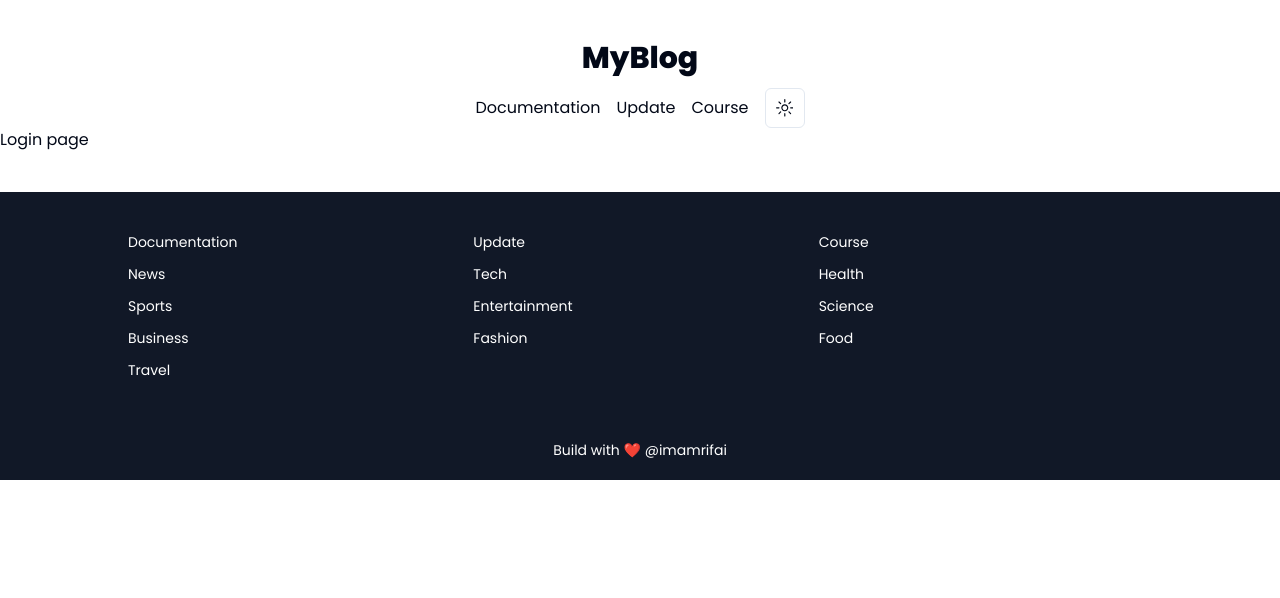
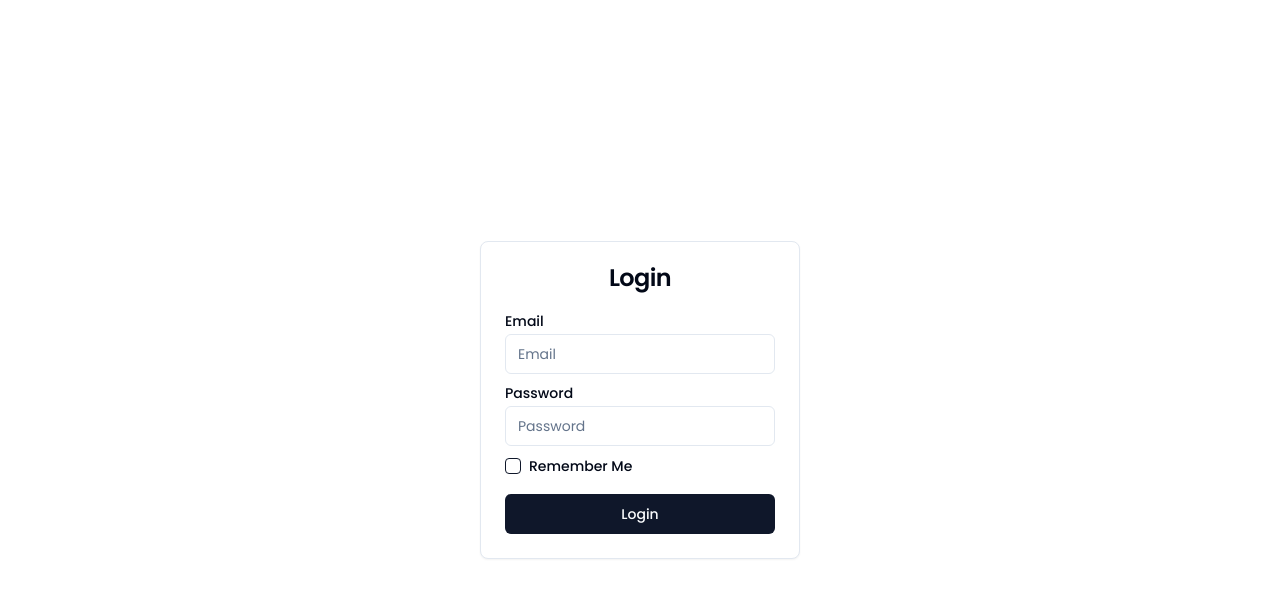
Before and after one commit to mohimamrifai/myblog, a Next.js app in the folder fe/: page /login in a window 1280 px wide. Shown: the top 598 px of the page. Built offline with nearby package versions, Linux system fonts and the light colour scheme.

Commit message:
add (fe): create login form

```diff
--- a/fe/app/(auth)/login/page.tsx
+++ b/fe/app/(auth)/login/page.tsx
@@ -1,7 +1,33 @@
-import React from 'react'
+import Field from "@/components/Field";
+import { Button } from "@/components/ui/button";
+import { Card, CardContent, CardHeader, CardTitle } from "@/components/ui/card";
+import { Checkbox } from "@/components/ui/checkbox";
+import { Input } from "@/components/ui/input";
+import { Label } from "@/components/ui/label";
+import React from "react";
 
 export default function Page() {
   return (
-    <div>Login page</div>
-  )
+    <div className="w-full h-screen flex items-center justify-center">
+      <Card className="w-3/12">
+        <CardHeader>
+          <CardTitle className="text-center">Login</CardTitle>
+        </CardHeader>
+        <CardContent>
+          <Field label="Email" type="email" placeholder="Email" htmlFor="email" className="mb-3"  />
+          <Field label="Password" type="password" placeholder="Password" htmlFor="password" className="mb-3"  />
+          <div className="flex items-center space-x-2 mb-5">
+            <Checkbox id="remember" />
+            <label
+              htmlFor="remember"
+              className="text-sm font-medium leading-none peer-disabled:cursor-not-allowed peer-disabled:opacity-70"
+            >
+              Remember Me
+            </label>
+          </div>
+          <Button className="w-full">Login</Button>
+        </CardContent>
+      </Card>
+    </div>
+  );
 }
--- a/fe/app/layout.tsx
+++ b/fe/app/layout.tsx
@@ -1,8 +1,6 @@
 import type { Metadata } from "next";
 import { Poppins } from "next/font/google";
 import "./globals.css";
-import Footer from "@/components/footer";
-import Navbar from "@/components/navbar";
 import { ThemeProvider } from "@/components/theme-provider";
 
 const poppins = Poppins({
@@ -29,9 +27,7 @@
           enableSystem
           disableTransitionOnChange
         >
-          <Navbar />
           {children}
-          <Footer />
         </ThemeProvider>
       </body>
     </html>
--- a/fe/app/page.tsx
+++ b/fe/app/page.tsx
@@ -1,18 +1,29 @@
 import BlogPostList from "@/components/blog-post-list";
 import CategoryList from "@/components/category-list";
+import Footer from "@/components/footer";
+import Navbar from "@/components/navbar";
 import SearchInput from "@/components/search-input";
 import SubscribeForm from "@/components/subscribe-form";
-import { Post } from "@/lib/definitions";
 import getAllPost from "@/lib/get-all-post";
 
 export default async function Home() {
-  const datas = await getAllPost()
+  const datas = await getAllPost();
   return (
-    <main className="px-[8%]">
-      <SearchInput />
-      <CategoryList />
-      {datas ? <BlogPostList datas={datas.data} /> : <p className="text-red-400 text-center mt-5">Kesalahan mengambil data</p>}
-      <SubscribeForm />
-    </main>
+    <>
+      <Navbar />
+      <main className="px-[8%]">
+        <SearchInput />
+        <CategoryList />
+        {datas ? (
+          <BlogPostList datas={datas.data} />
+        ) : (
+          <p className="text-red-400 text-center mt-5">
+            Kesalahan mengambil data
+          </p>
+        )}
+        <SubscribeForm />
+      </main>
+      <Footer />
+    </>
   );
 }
--- /dev/null
+++ b/fe/components/Field.tsx
@@ -0,0 +1,27 @@
+import React from "react";
+import { Input } from "@/components/ui/input";
+import { Label } from "@/components/ui/label";
+import { cn } from "@/lib/utils";
+
+type FieldProps = {
+  label: string;
+  placeholder: string;
+  htmlFor: string;
+  type: string;
+  className: string;
+};
+
+export default function Field({
+  label,
+  placeholder,
+  htmlFor,
+  type,
+  className,
+}: FieldProps) {
+  return (
+    <div className={cn(className, "grid w-full max-w-sm items-center gap-1.5")}>
+      <Label htmlFor={htmlFor}>{label}</Label>
+      <Input type={type} id={htmlFor} placeholder={placeholder} />
+    </div>
+  );
+}
--- /dev/null
+++ b/fe/components/ui/card.tsx
@@ -0,0 +1,79 @@
+import * as React from "react"
+
+import { cn } from "@/lib/utils"
+
+const Card = React.forwardRef<
+  HTMLDivElement,
+  React.HTMLAttributes<HTMLDivElement>
+>(({ className, ...props }, ref) => (
+  <div
+    ref={ref}
+    className={cn(
+      "rounded-lg border bg-card text-card-foreground shadow-sm",
+      className
+    )}
+    {...props}
+  />
+))
+Card.displayName = "Card"
+
+const CardHeader = React.forwardRef<
+  HTMLDivElement,
+  React.HTMLAttributes<HTMLDivElement>
+>(({ className, ...props }, ref) => (
+  <div
+    ref={ref}
+    className={cn("flex flex-col space-y-1.5 p-6", className)}
+    {...props}
+  />
+))
+CardHeader.displayName = "CardHeader"
+
+const CardTitle = React.forwardRef<
+  HTMLParagraphElement,
+  React.HTMLAttributes<HTMLHeadingElement>
+>(({ className, ...props }, ref) => (
+  <h3
+    ref={ref}
+    className={cn(
+      "text-2xl font-semibold leading-none tracking-tight",
+      className
+    )}
+    {...props}
+  />
+))
+CardTitle.displayName = "CardTitle"
+
+const CardDescription = React.forwardRef<
+  HTMLParagraphElement,
+  React.HTMLAttributes<HTMLParagraphElement>
+>(({ className, ...props }, ref) => (
+  <p
+    ref={ref}
+    className={cn("text-sm text-muted-foreground", className)}
+    {...props}
+  />
+))
+CardDescription.displayName = "CardDescription"
+
+const CardContent = React.forwardRef<
+  HTMLDivElement,
+  React.HTMLAttributes<HTMLDivElement>
+>(({ className, ...props }, ref) => (
+  <div ref={ref} className={cn("p-6 pt-0", className)} {...props} />
+))
+CardContent.displayName = "CardContent"
+
+const CardFooter = React.forwardRef<
+  HTMLDivElement,
+  React.HTMLAttributes<HTMLDivElement>
+>(({ className, ...props }, ref) => (
+  <div
+    ref={ref}
+    className={cn("flex items-center p-6 pt-0", className)}
+    {...props}
+  />
+))
+CardFooter.displayName = "CardFooter"
+
+export { Card, CardHeader, CardFooter, CardTitle, CardDescription, CardContent }
--- /dev/null
+++ b/fe/components/ui/checkbox.tsx
@@ -0,0 +1,30 @@
+"use client"
+
+import * as React from "react"
+import * as CheckboxPrimitive from "@radix-ui/react-checkbox"
+import { Check } from "lucide-react"
+
+import { cn } from "@/lib/utils"
+
+const Checkbox = React.forwardRef<
+  React.ElementRef<typeof CheckboxPrimitive.Root>,
+  React.ComponentPropsWithoutRef<typeof CheckboxPrimitive.Root>
+>(({ className, ...props }, ref) => (
+  <CheckboxPrimitive.Root
+    ref={ref}
+    className={cn(
+      "peer h-4 w-4 shrink-0 rounded-sm border border-primary ring-offset-background focus-visible:outline-none focus-visible:ring-2 focus-visible:ring-ring focus-visible:ring-offset-2 disabled:cursor-not-allowed disabled:opacity-50 data-[state=checked]:bg-primary data-[state=checked]:text-primary-foreground",
+      className
+    )}
+    {...props}
+  >
+    <CheckboxPrimitive.Indicator
+      className={cn("flex items-center justify-center text-current")}
+    >
+      <Check className="h-4 w-4" />
+    </CheckboxPrimitive.Indicator>
+  </CheckboxPrimitive.Root>
+))
+Checkbox.displayName = CheckboxPrimitive.Root.displayName
+
+export { Checkbox }
--- /dev/null
+++ b/fe/components/ui/label.tsx
@@ -0,0 +1,26 @@
+"use client"
+
+import * as React from "react"
+import * as LabelPrimitive from "@radix-ui/react-label"
+import { cva, type VariantProps } from "class-variance-authority"
+
+import { cn } from "@/lib/utils"
+
+const labelVariants = cva(
+  "text-sm font-medium leading-none peer-disabled:cursor-not-allowed peer-disabled:opacity-70"
+)
+
+const Label = React.forwardRef<
+  React.ElementRef<typeof LabelPrimitive.Root>,
+  React.ComponentPropsWithoutRef<typeof LabelPrimitive.Root> &
+    VariantProps<typeof labelVariants>
+>(({ className, ...props }, ref) => (
+  <LabelPrimitive.Root
+    ref={ref}
+    className={cn(labelVariants(), className)}
+    {...props}
+  />
+))
+Label.displayName = LabelPrimitive.Root.displayName
+
+export { Label }
--- a/fe/constant/constant.ts
+++ b/fe/constant/constant.ts
@@ -5,12 +5,12 @@
     href: "/docs",
   },
   {
-    title: "Update",
-    href: "/update",
+    title: "Login",
+    href: "/login",
   },
   {
-    title: "Course",
-    href: "/cours",
+    title: "Register",
+    href: "/register",
   },
 ];
 export const categories = [
--- a/fe/package.json
+++ b/fe/package.json
@@ -9,8 +9,10 @@
     "lint": "next lint"
   },
   "dependencies": {
+    "@radix-ui/react-checkbox": "^1.0.4",
     "@radix-ui/react-dropdown-menu": "^2.0.6",
     "@radix-ui/react-icons": "^1.3.0",
+    "@radix-ui/react-label": "^2.0.2",
     "@radix-ui/react-menubar": "^1.0.4",
     "@radix-ui/react-navigation-menu": "^1.1.4",
     "@radix-ui/react-scroll-area": "^1.0.5",
```
Also changed, not shown: fe/fakedata/posts.ts (deleted, +0 -53 lines), 1 other file (tests, documents, lock files or other folders).
